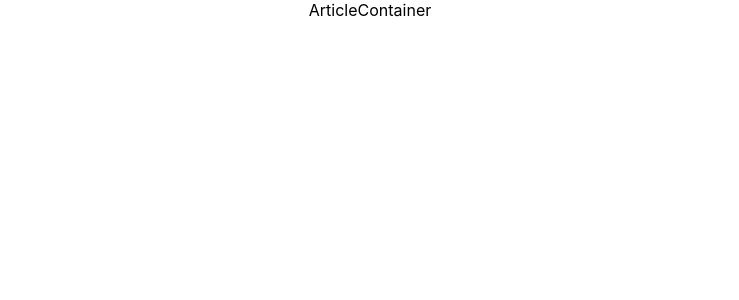
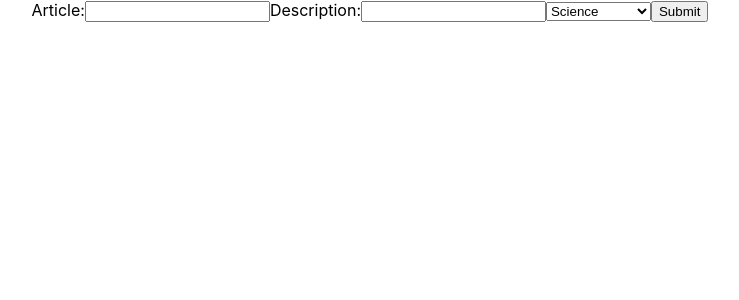
Before and after one commit to Gfruin/Daily-Scroll-Front-end, a React (Create React App) app in the folder daily-scroll-frontend/: page / in a window 1280 px wide. Shown: the top 300 px of the page, without its empty margins (270-1009 px from the left). Built offline with nearby package versions, Linux system fonts and the light colour scheme.

Commit message:
added ArticleList and Register

```diff
--- a/daily-scroll-frontend/src/ArticleContainer/index.js
+++ b/daily-scroll-frontend/src/ArticleContainer/index.js
@@ -1,5 +1,5 @@
 import React, { Component } from 'react'
-
+import CreateArticle from '../CreateArticle/'
 
 class ArticleContainer extends Component {
 	constructor() {
@@ -12,7 +12,7 @@ class ArticleContainer extends Component {
 	render() {
 		return(
 			<div>
-				ArticleContainer
+				<CreateArticle/>
 			</div>
 
 		)
--- /dev/null
+++ b/daily-scroll-frontend/src/ArticleList/index.js
@@ -0,0 +1 @@
+index.js
--- a/daily-scroll-frontend/src/CreateArticle/index.js
+++ b/daily-scroll-frontend/src/CreateArticle/index.js
@@ -26,7 +26,7 @@ class CreateArticle extends Component {
 					Description:
 					<input type="text" name="description" onChange={this.updateArticle}/>
 				</label>
-				<select name="category">
+				<select name="category" onChange={this.updateArticle}>
   					<option value="education">Education</option>
   					<option value="technology" selected>Technology</option>
   					<option value="politics">Politics</option>
@@ -40,9 +40,11 @@ class CreateArticle extends Component {
   					<option value="science" selected>Science</option>
   					<option value="sports">Sports</option>
 				</select>
-					<input type ="Submit"/>
+					<input type="submit"/>
 			</form>
 
 			)
 	}
 }
+
+export default CreateArticle
--- /dev/null
+++ b/daily-scroll-frontend/src/Register/index.js
@@ -0,0 +1 @@
+index.js
```
